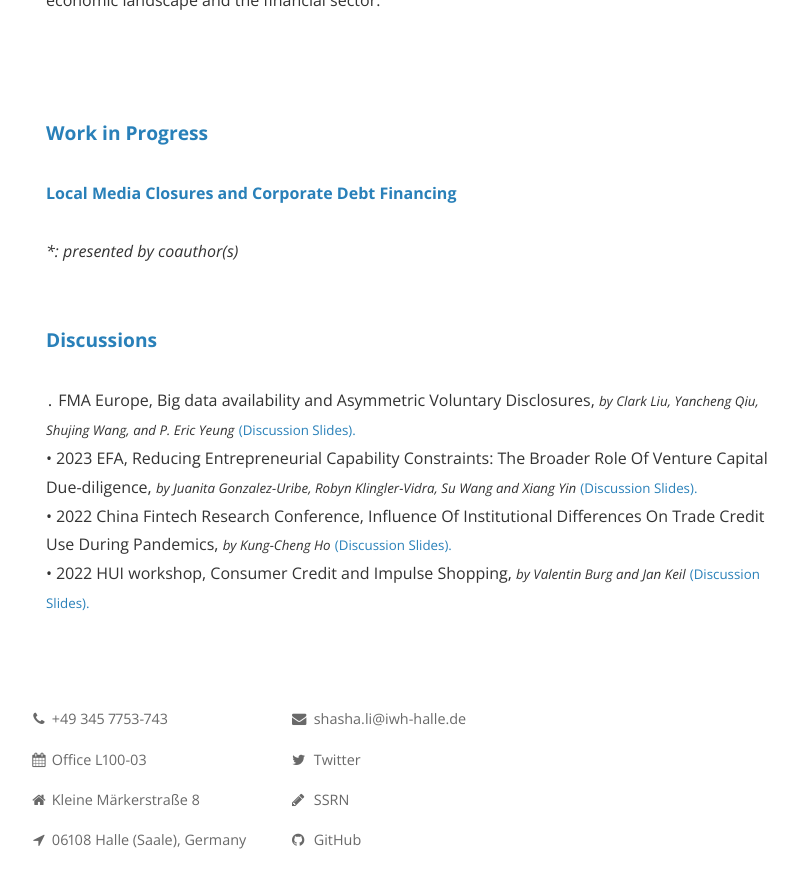
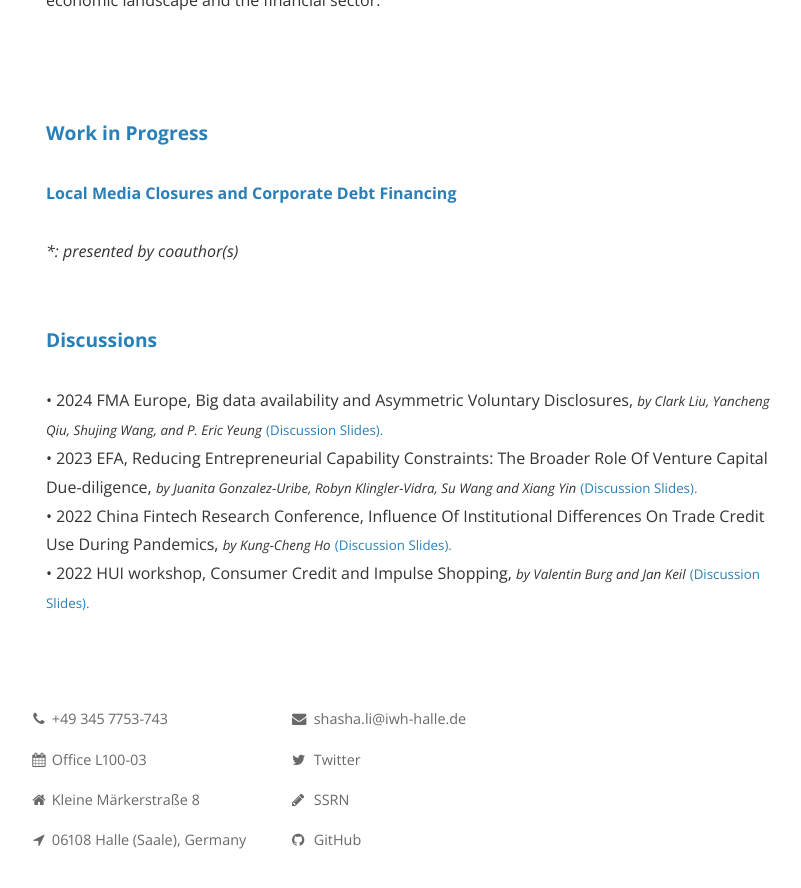
Before and after one commit to shasha-li/shasha-li.github.io, a Jekyll site: the page built from research.html, in a window 1280 px wide and 900 px high, scrolled down 2212 px. Shown: the top 888 px of the window, without its empty margins (226-1027 px from the left). Built offline with Jekyll 4.4.1, drawn with Linux system fonts in a browser that asks for light colours; nearby versions of some CDN libraries; comment, search, counter and statistics services are not loaded; a style sheet for code colours, icons or effects is not loaded.

Commit message:
Update research.html

```diff
--- a/research.html
+++ b/research.html
@@ -42,7 +42,7 @@ permalink: /research/
 <br>
 <br>
 <strong><big><a>Discussions</a></big></strong> <br> <br>
-&#x2024 FMA Europe, Big data availability and Asymmetric Voluntary Disclosures, <em><small>by Clark Liu, Yancheng Qiu, Shujing Wang, and P. Eric Yeung</small></em> <a href="https://shasha-li.github.io/content/Discussion-Li FMA.pdf"><small>(Discussion Slides).</small></a>
+&#x2022; 2024 FMA Europe, Big data availability and Asymmetric Voluntary Disclosures, <em><small>by Clark Liu, Yancheng Qiu, Shujing Wang, and P. Eric Yeung</small></em> <a href="https://shasha-li.github.io/content/Discussion-Li FMA.pdf"><small>(Discussion Slides).</small></a>
 <br>&#x2022; 2023 EFA, Reducing Entrepreneurial Capability Constraints: The Broader Role Of Venture Capital Due-diligence, <em><small>by Juanita Gonzalez-Uribe, Robyn Klingler-Vidra, Su Wang and Xiang Yin</small></em> <a href="https://shasha-li.github.io/content/Discussions_EFA2023.pdf"><small>(Discussion Slides).</small></a>
 <br>&#x2022; 2022 China Fintech Research Conference, Influence Of Institutional Differences On Trade Credit Use During Pandemics, <em><small>by Kung-Cheng Ho</small></em> <a href="https://shasha-li.github.io/content/Discussions_CFTRC2022.pdf"><small>(Discussion Slides).</small></a>
 <br>&#x2022; 2022 HUI workshop, Consumer Credit and Impulse Shopping, <em><small>by Valentin Burg and Jan Keil</small></em> <a href="https://shasha-li.github.io/content/Discussions_HUI2022.pdf"><small>(Discussion Slides).</small></a><br>
```
